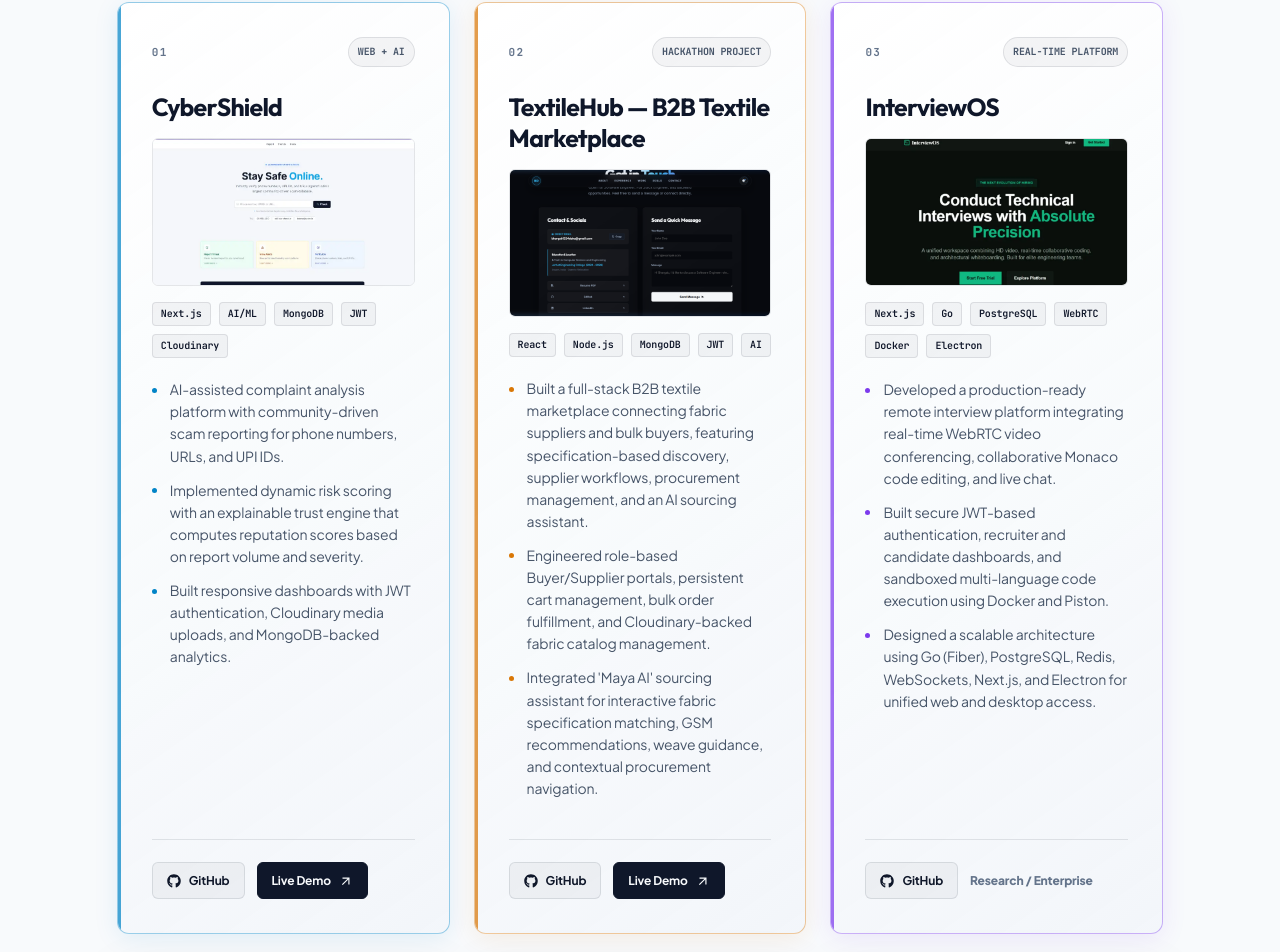
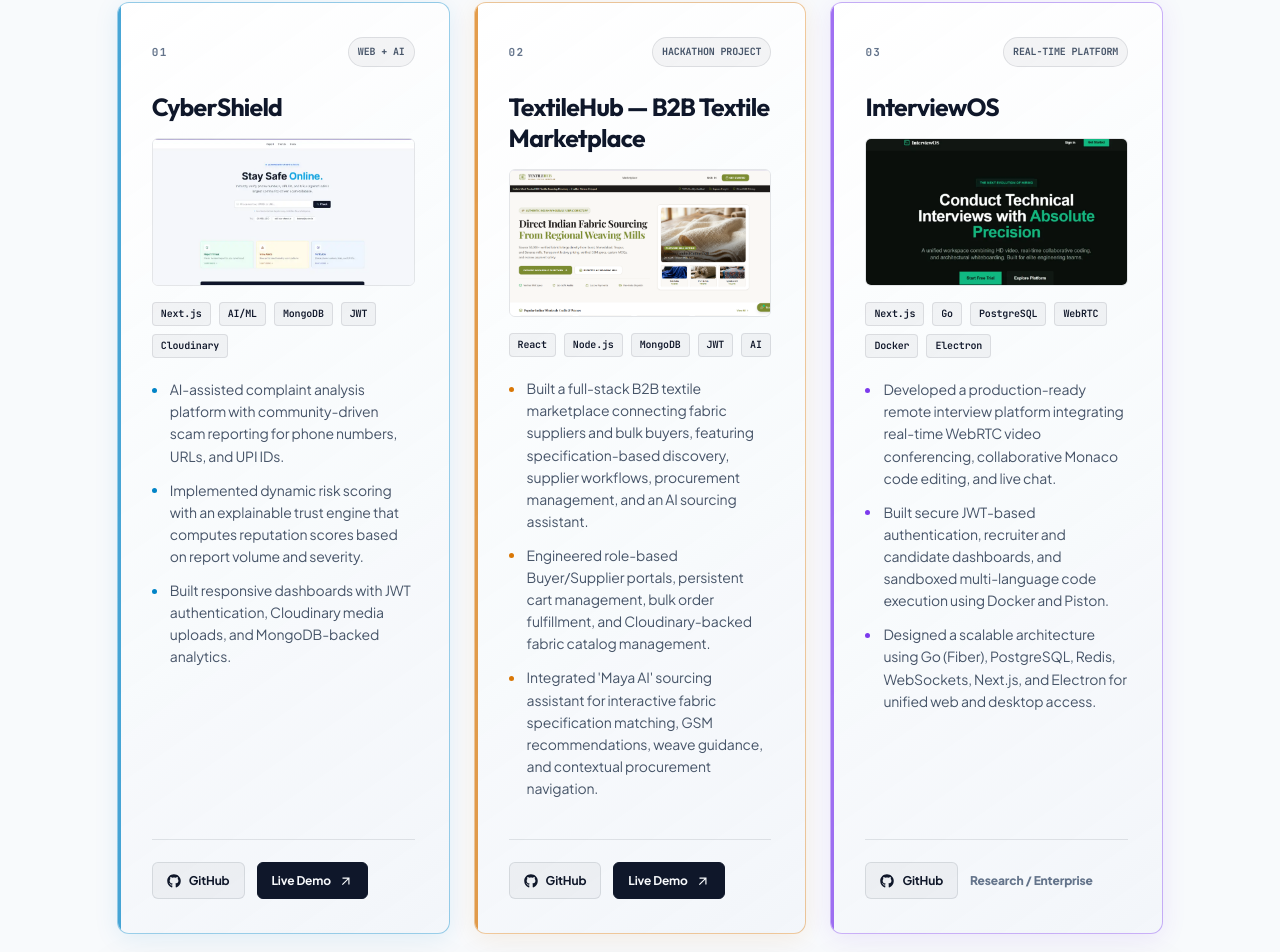
Before and after one commit to bhargabdeka-deka/bhargab-portfolio, a React (Vite) app: page / in a window 1280 px wide. Shown: the part 4876-5828 px from the top of the page. Built offline with nearby package versions, Linux system fonts and the light colour scheme.

Commit message:
Update TextileHub project image to textile.png

```diff
--- a/src/components/Work.tsx
+++ b/src/components/Work.tsx
@@ -66,7 +66,7 @@ const projects: ProjectItem[] = [
     accent: "var(--accent-gold)",
     link: "https://textile-marketplace-alpha.vercel.app",
     github: "https://github.com/bhargabdeka-deka/textile-marketplace",
-    image: "/images/textilehub.png",
+    image: "/images/textile.png",
     featured: true,
     details: {
       overview: "TextileHub is a hackathon-built B2B textile marketplace designed to connect regional textile weaving mills, fabric suppliers, and bulk buyers through a digital procurement workflow.",
```
Also changed, not shown: public/images/textile.png (added), public/textile.png (added).
